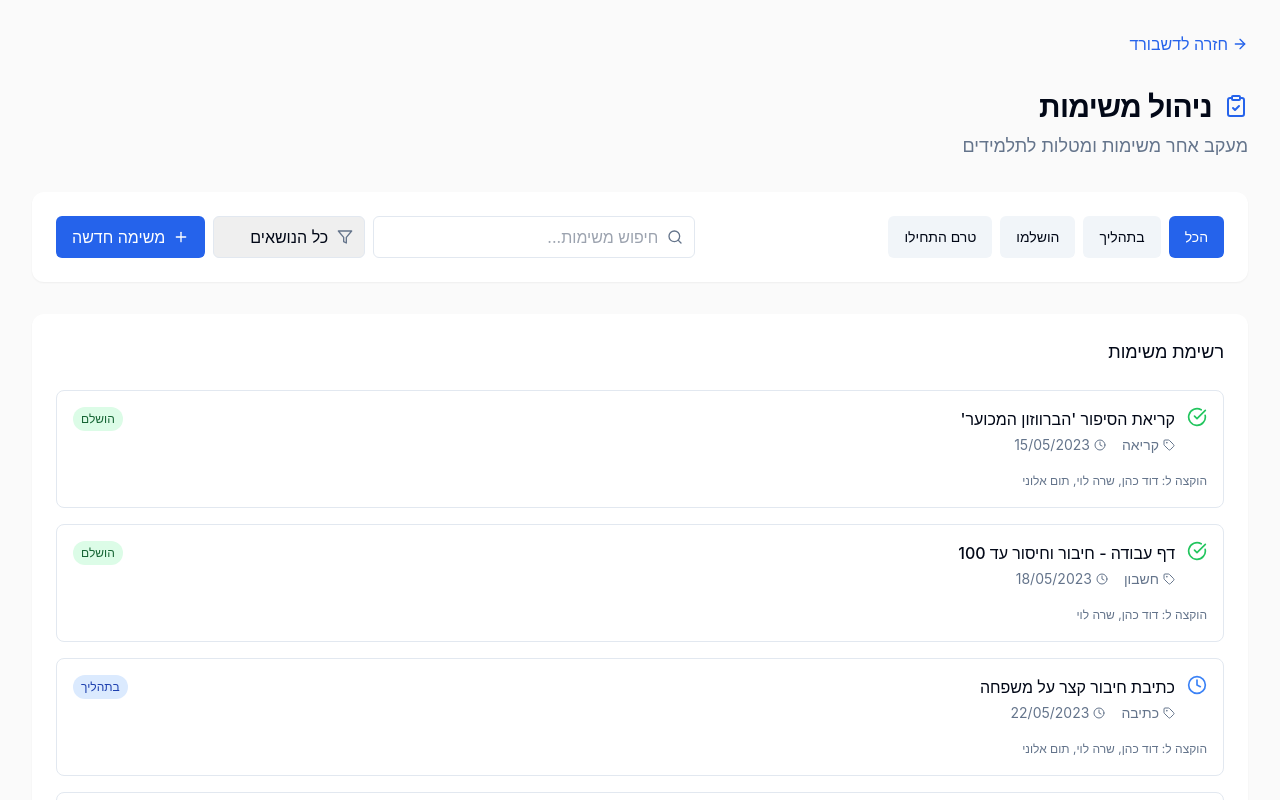
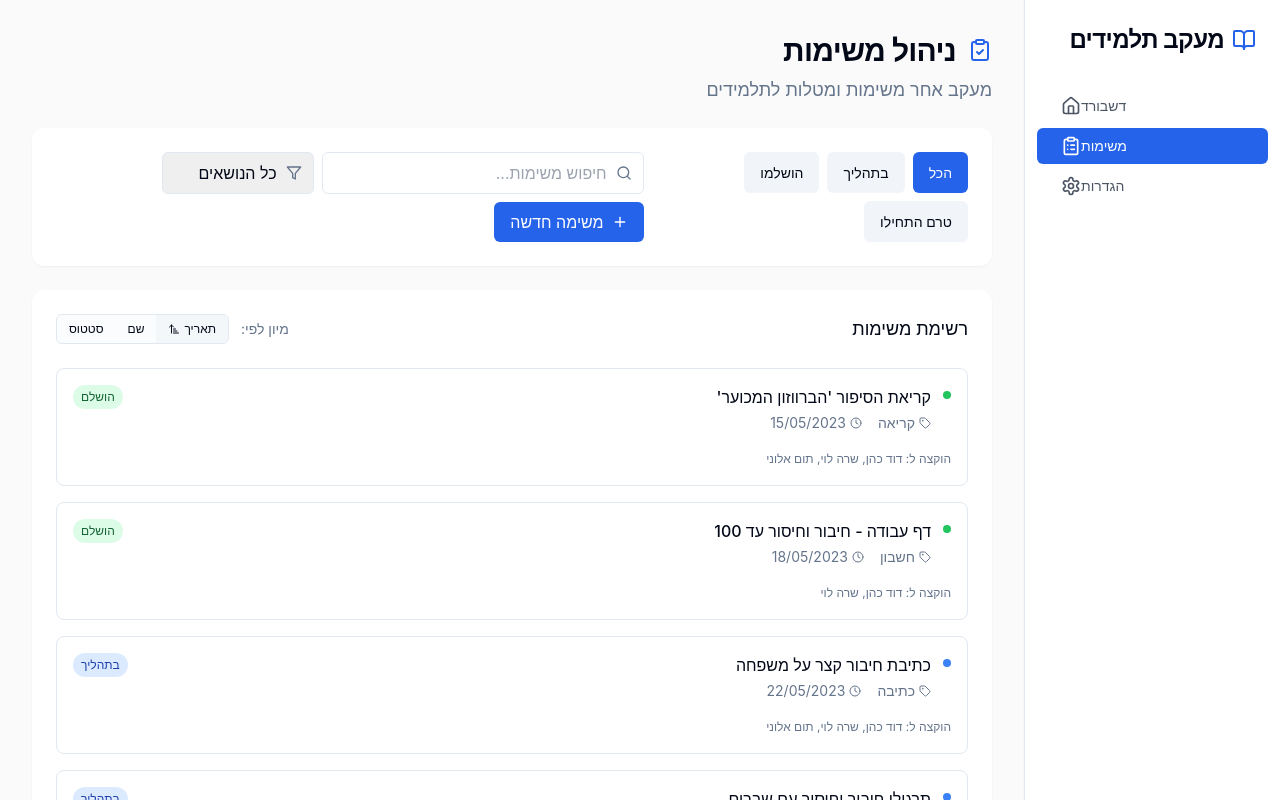
Before and after one commit to ShalomMaman/student-track-visualizer-91, a React (Vite) app: page /assignments in a window 1280 px wide. Shown: the top 800 px of the page. Built offline with nearby package versions, Linux system fonts and the light colour scheme.

Commit message:
Continue development
No specific changes were requested in the prompt.  Further development is implied.

```diff
--- a/src/App.tsx
+++ b/src/App.tsx
@@ -1,5 +1,6 @@
 
 import { BrowserRouter as Router, Routes, Route } from "react-router-dom";
+import AppLayout from "./components/AppLayout";
 import Index from "./pages/Index";
 import StudentProfile from "./pages/StudentProfile";
 import Assignments from "./pages/Assignments";
@@ -11,11 +12,11 @@ const App = () => {
   return (
     <Router>
       <Routes>
-        <Route path="/" element={<Index />} />
-        <Route path="/student/:id" element={<StudentProfile />} />
-        <Route path="/assignments" element={<Assignments />} />
-        <Route path="/settings" element={<Settings />} />
-        <Route path="/add-student" element={<AddStudent />} />
+        <Route path="/" element={<AppLayout><Index /></AppLayout>} />
+        <Route path="/student/:id" element={<AppLayout><StudentProfile /></AppLayout>} />
+        <Route path="/assignments" element={<AppLayout><Assignments /></AppLayout>} />
+        <Route path="/settings" element={<AppLayout><Settings /></AppLayout>} />
+        <Route path="/add-student" element={<AppLayout><AddStudent /></AppLayout>} />
         <Route path="*" element={<NotFound />} />
       </Routes>
     </Router>
--- /dev/null
+++ b/src/components/AppLayout.tsx
@@ -0,0 +1,91 @@
+
+import React from "react";
+import { Link, useLocation } from "react-router-dom";
+import {
+  BookOpen,
+  ChevronRight,
+  ClipboardList,
+  Home,
+  Settings,
+  User
+} from "lucide-react";
+
+interface AppLayoutProps {
+  children: React.ReactNode;
+}
+
+const AppLayout = ({ children }: AppLayoutProps) => {
+  const location = useLocation();
+
+  const navItems = [
+    { name: "דשבורד", path: "/", icon: <Home className="w-5 h-5" /> },
+    { name: "משימות", path: "/assignments", icon: <ClipboardList className="w-5 h-5" /> },
+    { name: "הגדרות", path: "/settings", icon: <Settings className="w-5 h-5" /> },
+  ];
+
+  return (
+    <div className="flex flex-col md:flex-row min-h-screen bg-[#fafafa]">
+      {/* Sidebar for desktop */}
+      <div className="hidden md:flex md:w-64 bg-white border-l shadow-sm py-6 flex-shrink-0">
+        <div className="w-full">
+          <div className="px-6 mb-8">
+            <h1 className="font-display text-2xl font-semibold tracking-tight">
+              <Link to="/" className="flex items-center">
+                <BookOpen className="w-6 h-6 text-primary ml-2" />
+                <span>מעקב תלמידים</span>
+              </Link>
+            </h1>
+          </div>
+
+          <nav className="space-y-1 px-3">
+            {navItems.map((item) => (
+              <Link
+                key={item.path}
+                to={item.path}
+                className={`flex items-center justify-end px-3 py-2 rounded-md text-sm transition-colors ${
+                  location.pathname === item.path
+                    ? "bg-primary text-white"
+                    : "text-gray-600 hover:bg-accent"
+                }`}
+              >
+                {item.name}
+                <span className="ml-3">{item.icon}</span>
+              </Link>
+            ))}
+          </nav>
+        </div>
+      </div>
+
+      {/* Mobile navigation */}
+      <div className="md:hidden bg-white p-4 border-b shadow-sm flex justify-between items-center">
+        <Link to="/" className="flex items-center">
+          <BookOpen className="w-5 h-5 text-primary ml-2" />
+          <span className="font-display font-medium">מעקב תלמידים</span>
+        </Link>
+
+        <div className="flex space-x-4">
+          {navItems.map((item) => (
+            <Link
+              key={item.path}
+              to={item.path}
+              className={`p-2 rounded-md ${
+                location.pathname === item.path
+                  ? "bg-primary/10 text-primary"
+                  : "text-gray-600"
+              }`}
+            >
+              {item.icon}
+            </Link>
+          ))}
+        </div>
+      </div>
+
+      {/* Main content */}
+      <div className="flex-1 overflow-auto">
+        {children}
+      </div>
+    </div>
+  );
+};
+
+export default AppLayout;
--- /dev/null
+++ b/src/components/AssignmentItem.tsx
@@ -0,0 +1,94 @@
+
+import React from "react";
+import { Clock, Tag } from "lucide-react";
+
+interface Assignment {
+  id: number;
+  name: string;
+  subject: string;
+  dueDate: string;
+  assignedTo: string[];
+  status: "completed" | "in-progress" | "not-started";
+  description?: string;
+}
+
+interface AssignmentItemProps {
+  assignment: Assignment;
+  onClick: () => void;
+}
+
+export const AssignmentItem = ({ assignment, onClick }: AssignmentItemProps) => {
+  // פונקציה להצגת צבע לפי סטטוס המשימה
+  const getStatusColor = (status: Assignment["status"]) => {
+    switch (status) {
+      case "completed":
+        return "bg-green-100 text-green-800";
+      case "in-progress":
+        return "bg-blue-100 text-blue-800";
+      case "not-started":
+        return "bg-gray-100 text-gray-800";
+      default:
+        return "bg-gray-100 text-gray-800";
+    }
+  };
+
+  // פונקציה להצגת טקסט סטטוס בעברית
+  const getStatusText = (status: Assignment["status"]) => {
+    switch (status) {
+      case "completed":
+        return "הושלם";
+      case "in-progress":
+        return "בתהליך";
+      case "not-started":
+        return "טרם התחיל";
+      default:
+        return "";
+    }
+  };
+
+  // פונקציה להצגת אייקון לפי סטטוס
+  const getStatusIcon = (status: Assignment["status"]) => {
+    switch (status) {
+      case "completed":
+        return <div className="w-2 h-2 bg-green-500 rounded-full"></div>;
+      case "in-progress":
+        return <div className="w-2 h-2 bg-blue-500 rounded-full"></div>;
+      case "not-started":
+        return <div className="w-2 h-2 bg-gray-500 rounded-full"></div>;
+      default:
+        return null;
+    }
+  };
+
+  return (
+    <div
+      className="border rounded-lg p-4 hover:bg-accent/50 transition-colors cursor-pointer animate-fade-in"
+      onClick={onClick}
+    >
+      <div className="flex items-start justify-between">
+        <div className="flex items-start gap-3">
+          <div className="mt-1.5">{getStatusIcon(assignment.status)}</div>
+          <div>
+            <h3 className="font-medium">{assignment.name}</h3>
+            <div className="flex gap-4 mt-1">
+              <span className="text-sm text-muted-foreground flex items-center gap-1">
+                <Tag className="w-3 h-3" /> {assignment.subject}
+              </span>
+              <span className="text-sm text-muted-foreground flex items-center gap-1">
+                <Clock className="w-3 h-3" /> {assignment.dueDate}
+              </span>
+            </div>
+          </div>
+        </div>
+        <span
+          className={`text-xs px-2 py-1 rounded-full ${getStatusColor(assignment.status)}`}
+        >
+          {getStatusText(assignment.status)}
+        </span>
+      </div>
+      <div className="mt-3">
+        <span className="text-xs text-muted-foreground">הוקצה ל: {assignment.assignedTo.join(", ")}</span>
+      </div>
+    </div>
+  );
+};
--- a/src/pages/Assignments.tsx
+++ b/src/pages/Assignments.tsx
@@ -1,5 +1,5 @@
 
-import { useState } from "react";
+import { useState, useEffect } from "react";
 import {
   ArrowRight,
   CheckCircle,
@@ -9,10 +9,12 @@ import {
   Filter,
   Plus,
   Search,
+  SortAsc,
   Tag,
   X
 } from "lucide-react";
 import { useNavigate } from "react-router-dom";
+import { AssignmentItem } from "../components/AssignmentItem";
 
 // סטטוס משימות
 type AssignmentStatus = "all" | "completed" | "in-progress" | "not-started";
@@ -28,6 +30,9 @@ interface Assignment {
   description?: string;
 }
 
+// סוג מיון
+type SortType = "dueDate" | "name" | "status";
+
 const Assignments = () => {
   const navigate = useNavigate();
   const [statusFilter, setStatusFilter] = useState<AssignmentStatus>("all");
@@ -36,6 +41,8 @@ const Assignments = () => {
   const [showAddModal, setShowAddModal] = useState(false);
   const [showDetailsModal, setShowDetailsModal] = useState(false);
   const [selectedAssignment, setSelectedAssignment] = useState<Assignment | null>(null);
+  const [sortBy, setSortBy] = useState<SortType>("dueDate");
+  const [sortDirection, setSortDirection] = useState<"asc" | "desc">("asc");
 
   // ערכים למשימה חדשה
   const [newAssignment, setNewAssignment] = useState<Partial<Assignment>>({
@@ -99,6 +106,38 @@ const Assignments = () => {
     }
   ];
 
+  // מיון משימות
+  const sortAssignments = (assignments: Assignment[]) => {
+    return [...assignments].sort((a, b) => {
+      if (sortBy === "dueDate") {
+        // מיון לפי תאריך
+        const dateA = a.dueDate.split("/").reverse().join("");
+        const dateB = b.dueDate.split("/").reverse().join("");
+        return sortDirection === "asc"
+          ? dateA.localeCompare(dateB)
+          : dateB.localeCompare(dateA);
+      } else if (sortBy === "name") {
+        // מיון לפי שם
+        return sortDirection === "asc"
+          ? a.name.localeCompare(b.name)
+          : b.name.localeCompare(a.name);
+      } else if (sortBy === "status") {
+        // מיון לפי סטטוס - לפי סדר: טרם התחיל, בתהליך, הושלם
+        const statusOrder = {
+          "not-started": 1,
+          "in-progress": 2,
+          "completed": 3
+        };
+        const orderA = statusOrder[a.status];
+        const orderB = statusOrder[b.status];
+        return sortDirection === "asc"
+          ? orderA - orderB
+          : orderB - orderA;
+      }
+      return 0;
+    });
+  };
+
   // סינון משימות לפי סטטוס, נושא וחיפוש
   const filteredAssignments = assignments.filter(assignment => {
     // סינון לפי סטטוס
@@ -119,6 +158,9 @@ const Assignments = () => {
 
     return true;
   });
+
+  // מיון אחרי סינון
+  const sortedAndFilteredAssignments = sortAssignments(filteredAssignments);
 
   // פונקציה להצגת צבע לפי סטטוס המשימה
   const getStatusColor = (status: Assignment["status"]) => {
@@ -189,19 +231,21 @@ const Assignments = () => {
     setShowDetailsModal(true);
   };
 
+  // פונקציה לטיפול במיון
+  const handleSort = (type: SortType) => {
+    if (sortBy === type) {
+      // אם לוחצים על אותו סוג מיון, משנים את כיוון המיון
+      setSortDirection(sortDirection === "asc" ? "desc" : "asc");
+    } else {
+      // אם לוחצים על סוג מיון אחר, משנים את סוג המיון ומאפסים את כיוון המיון
+      setSortBy(type);
+      setSortDirection("asc");
+    }
+  };
+
   return (
-    <div className="min-h-screen bg-[#fafafa] p-8">
-      <div className="max-w-7xl mx-auto space-y-8">
-        <div className="flex items-center gap-2 mb-6">
-          <button
-            onClick={() => navigate('/')}
-            className="flex items-center text-primary hover:underline"
-          >
-            <ArrowRight className="w-4 h-4 ml-1" />
-            חזרה לדשבורד
-          </button>
-        </div>
-
+    <div className="p-8">
+      <div className="max-w-7xl mx-auto space-y-6">
         <header className="space-y-2">
           <div className="flex items-center gap-3">
             <ClipboardCheck className="w-6 h-6 text-primary" />
@@ -213,7 +257,7 @@ const Assignments = () => {
         </header>
 
         {/* פקדי סינון וחיפוש */}
-        <div className="bg-white rounded-xl p-6 shadow-sm animate-fade-up">
+        <div className="bg-white rounded-xl p-6 shadow-sm animate-fade-in">
           <div className="flex flex-col md:flex-row gap-4 justify-between">
             <div className="flex gap-2 flex-wrap">
               <button
@@ -250,7 +294,7 @@ const Assignments = () => {
               </button>
             </div>
 
-            <div className="flex gap-2">
+            <div className="flex gap-2 flex-wrap">
               <div className="relative">
                 <Search className="absolute right-3 top-1/2 transform -translate-y-1/2 text-muted-foreground w-4 h-4" />
                 <input
@@ -258,7 +302,7 @@ const Assignments = () => {
                   placeholder="חיפוש משימות..."
                   value={searchQuery}
                   onChange={(e) => setSearchQuery(e.target.value)}
-                  className="border rounded-md py-2 px-9 w-full focus:outline-none focus:ring-2 focus:ring-primary/50"
+                  className="border rounded-md py-2 px-9 w-full md:w-auto focus:outline-none focus:ring-2 focus:ring-primary/50"
                 />
               </div>
 
@@ -288,46 +332,60 @@ const Assignments = () => {
         </div>
 
         {/* רשימת משימות */}
-        <div className="bg-white rounded-xl p-6 shadow-sm animate-fade-up">
-          <h2 className="font-display text-lg font-medium mb-6">רשימת משימות</h2>
+        <div className="bg-white rounded-xl p-6 shadow-sm animate-fade-in">
+          <div className="flex items-center justify-between mb-6">
+            <h2 className="font-display text-lg font-medium">רשימת משימות</h2>
 
-          {filteredAssignments.length === 0 ? (
+            {/* פקדי מיון */}
+            <div className="flex items-center gap-3">
+              <span className="text-sm text-muted-foreground">מיון לפי:</span>
+              <div className="flex border rounded-md overflow-hidden">
+                <button
+                  onClick={() => handleSort("dueDate")}
+                  className={`px-3 py-1.5 text-xs font-medium flex items-center ${
+                    sortBy === "dueDate" ? "bg-accent/80" : "bg-accent/30"
+                  }`}
+                >
+                  תאריך {sortBy === "dueDate" && (
+                    <SortAsc className={`w-3 h-3 mr-1 ${sortDirection === "desc" && "transform rotate-180"}`} />
+                  )}
+                </button>
+                <button
+                  onClick={() => handleSort("name")}
+                  className={`px-3 py-1.5 text-xs font-medium flex items-center ${
+                    sortBy === "name" ? "bg-accent/80" : "bg-accent/30"
+                  }`}
+                >
+                  שם {sortBy === "name" && (
+                    <SortAsc className={`w-3 h-3 mr-1 ${sortDirection === "desc" && "transform rotate-180"}`} />
+                  )}
+                </button>
+                <button
+                  onClick={() => handleSort("status")}
+                  className={`px-3 py-1.5 text-xs font-medium flex items-center ${
+                    sortBy === "status" ? "bg-accent/80" : "bg-accent/30"
+                  }`}
+                >
+                  סטטוס {sortBy === "status" && (
+                    <SortAsc className={`w-3 h-3 mr-1 ${sortDirection === "desc" && "transform rotate-180"}`} />
+                  )}
+                </button>
+              </div>
+            </div>
+          </div>
+
+          {sortedAndFilteredAssignments.length === 0 ? (
             <div className="text-center py-8 text-muted-foreground">
               לא נמצאו משימות התואמות את החיפוש
             </div>
           ) : (
             <div className="space-y-4">
-              {filteredAssignments.map((assignment) => (
-                <div
+              {sortedAndFilteredAssignments.map((assignment) => (
+                <AssignmentItem
                   key={assignment.id}
-                  className="border rounded-lg p-4 hover:bg-accent/50 transition-colors cursor-pointer"
+                  assignment={assignment}
                   onClick={() => handleOpenDetails(assignment)}
-                >
-                  <div className="flex items-start justify-between">
-                    <div className="flex items-start gap-3">
-                      {getStatusIcon(assignment.status)}
-                      <div>
-                        <h3 className="font-medium">{assignment.name}</h3>
-                        <div className="flex gap-4 mt-1">
-                          <span className="text-sm text-muted-foreground flex items-center gap-1">
-                            <Tag className="w-3 h-3" /> {assignment.subject}
-                          </span>
-                          <span className="text-sm text-muted-foreground flex items-center gap-1">
-                            <Clock className="w-3 h-3" /> {assignment.dueDate}
-                          </span>
-                        </div>
-                      </div>
-                    </div>
-                    <span
-                      className={`text-xs px-2 py-1 rounded-full ${getStatusColor(assignment.status)}`}
-                    >
-                      {getStatusText(assignment.status)}
-                    </span>
-                  </div>
-                  <div className="mt-3">
-                    <span className="text-xs text-muted-foreground">הוקצה ל: {assignment.assignedTo.join(", ")}</span>
-                  </div>
-                </div>
+                />
               ))}
             </div>
           )}
@@ -336,8 +394,8 @@ const Assignments = () => {
 
       {/* מודאל להוספת משימה חדשה */}
       {showAddModal && (
-        <div className="fixed inset-0 bg-black/50 flex items-center justify-center z-50 p-4">
-          <div className="bg-white rounded-xl p-6 w-full max-w-md animate-fade-up">
+        <div className="fixed inset-0 bg-black/50 flex items-center justify-center z-50 p-4 animate-fade-in">
+          <div className="bg-white rounded-xl p-6 w-full max-w-md animate-scale-in">
             <div className="flex items-center justify-between mb-6">
               <h2 className="font-display text-xl font-medium">הוספת משימה חדשה</h2>
               <button onClick={() => setShowAddModal(false)} className="text-muted-foreground hover:text-foreground">
@@ -499,8 +557,8 @@ const Assignments = () => {
 
       {/* מודאל לפרטי משימה */}
       {showDetailsModal && selectedAssignment && (
-        <div className="fixed inset-0 bg-black/50 flex items-center justify-center z-50 p-4">
-          <div className="bg-white rounded-xl p-6 w-full max-w-2xl animate-fade-up">
+        <div className="fixed inset-0 bg-black/50 flex items-center justify-center z-50 p-4 animate-fade-in">
+          <div className="bg-white rounded-xl p-6 w-full max-w-2xl animate-scale-in">
             <div className="flex items-center justify-between mb-6">
               <h2 className="font-display text-xl font-medium">פרטי משימה</h2>
               <button onClick={() => setShowDetailsModal(false)} className="text-muted-foreground hover:text-foreground">
```
